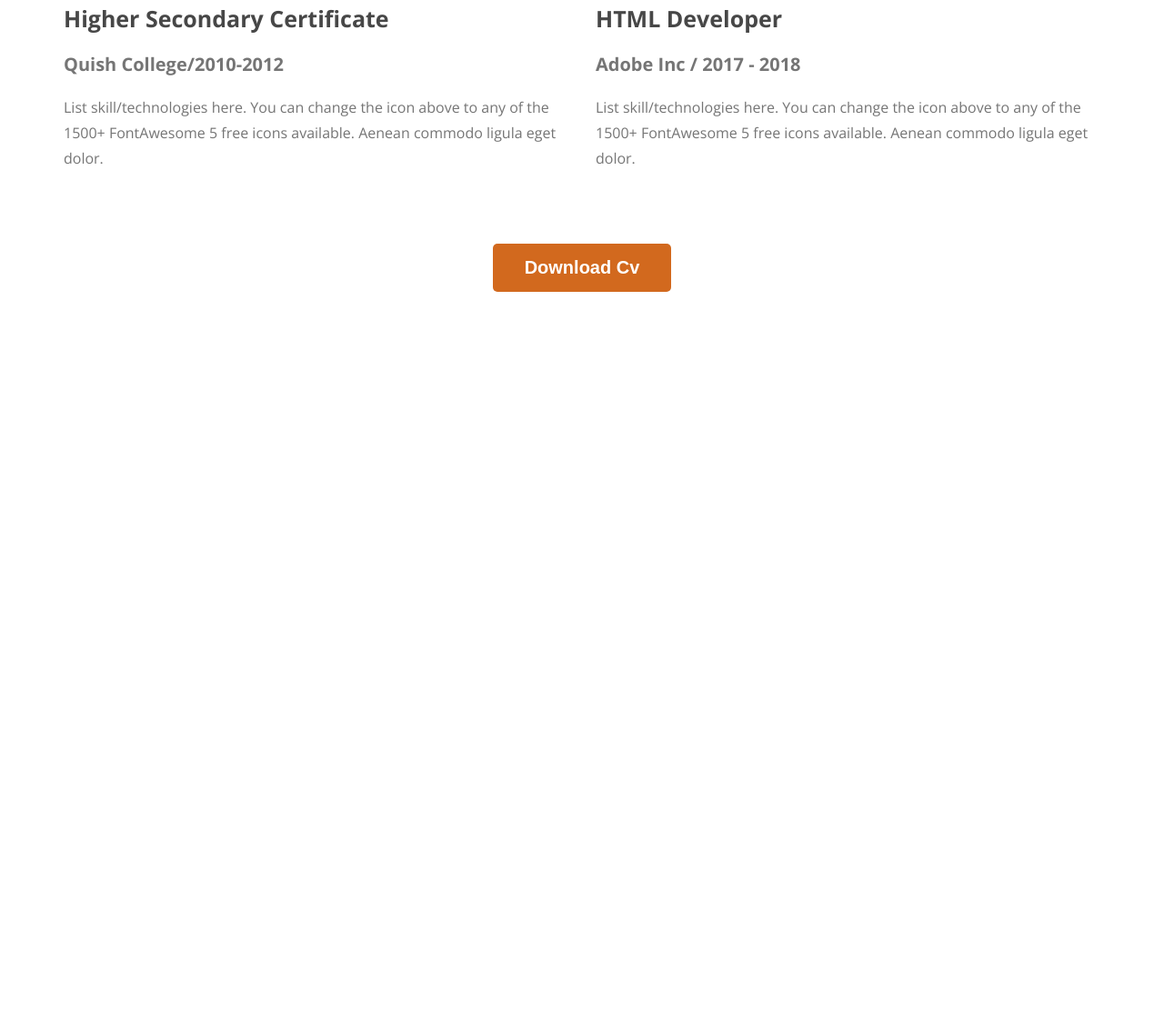
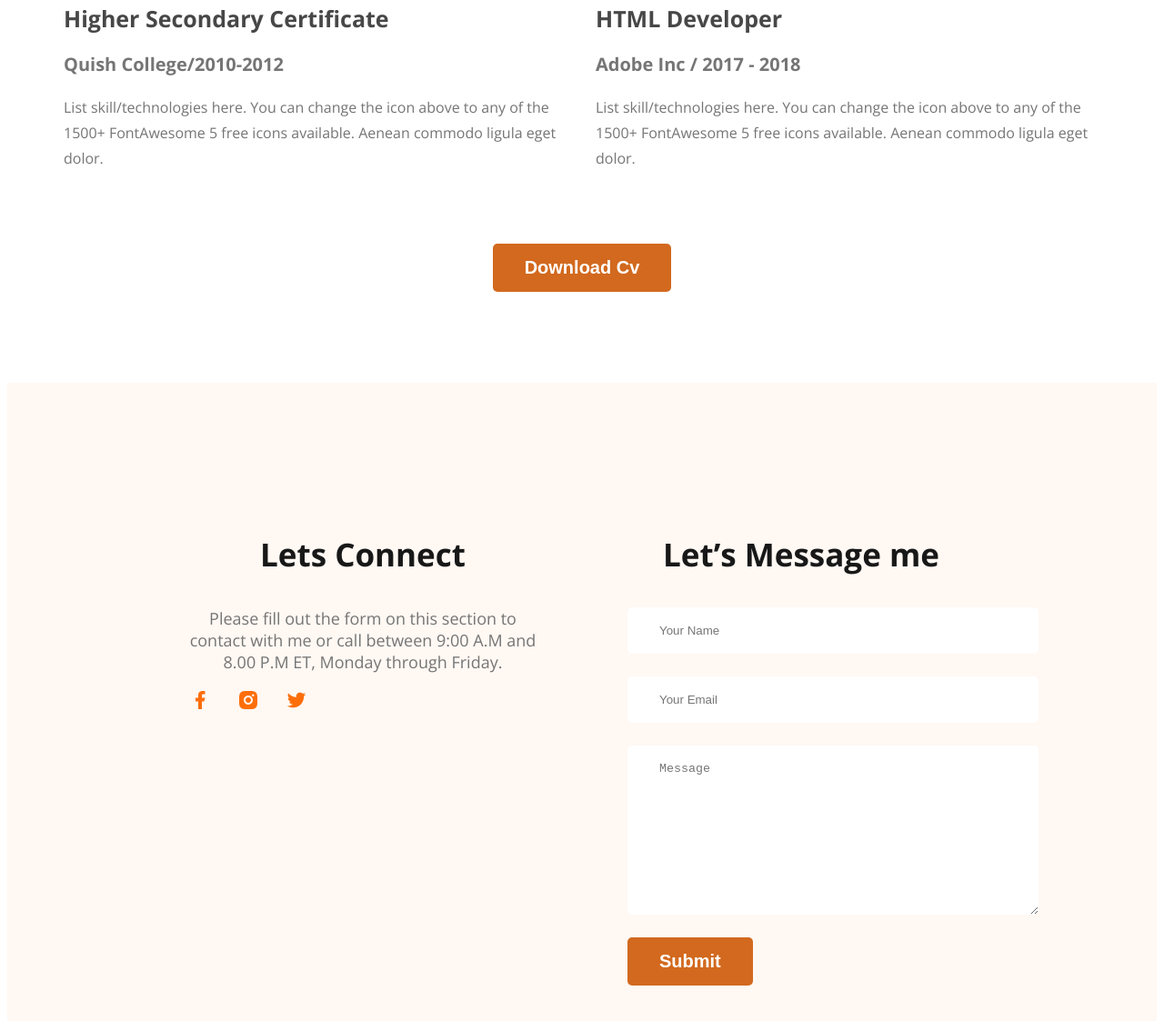
Before and after one commit to EgrSakib/Personal-Portfolio, a plain HTML site: page index.html in a window 1280 px wide. Shown: the part 3144-4267 px from the top of the page at 91% size. Before the commit the page ends 3473 px from the top, so only its background shows below. Drawn offline with nearby package versions, Linux system fonts and the light colour scheme.

Commit message:
portfolio complete

```diff
--- a/Styles/portfolio.css
+++ b/Styles/portfolio.css
@@ -209,3 +209,26 @@ main section {
     text-align: center;
     margin-top: 50px;
 }
+footer{
+    display: flex;
+    background: #FFF8F3;
+    gap: 100px;
+    margin-top: 100px;
+    padding: 130px 200px;
+}
+.social-links a{
+    margin-right: 25px;
+}
+.footer-column{
+    width: 50%;
+}
+.contact input[type="text"], .contact input[type="email"], textarea{
+    display: block;
+    margin-bottom: 25px;
+    padding: 18px 35px;
+    color: #757575;
+    border-radius: 5px;
+    background: #FFF;
+    border: 0;
+    width: 100%;
+}
--- a/index.html
+++ b/index.html
@@ -152,7 +152,26 @@
         </section>
     </main>
     <footer>
-
+        <div class="footer-column">
+            <h3 class="section-title">Lets Connect</h3>
+            <p class="section-description">
+                Please fill out the form on this section to contact with me or call between 9:00 A.M and 8.00 P.M ET, Monday through Friday.
+            </p>
+            <div class="social-links">
+                <a href=""><img src="images/icons/facebook.png" alt=""></a>
+                <a href=""><img src="images/icons/insta.png" alt=""></a>
+                <a href=""><img src="images/icons/twitter.png" alt=""></a>
+            </div>
+        </div>
+        <div class="footer-column">
+            <h3 class="section-title">Let’s Message me</h3>
+            <form class="contact" action="">
+                <input type="text" placeholder="Your Name" id="">
+                <input type="email" placeholder="Your Email" name="" id="">
+                <textarea name="" placeholder="Message" id="" cols="30" rows="10"></textarea>
+                <input class="btn-primary" type="submit" value="Submit">
+            </form>
+        </div>
     </footer>
 </body>
 
```
